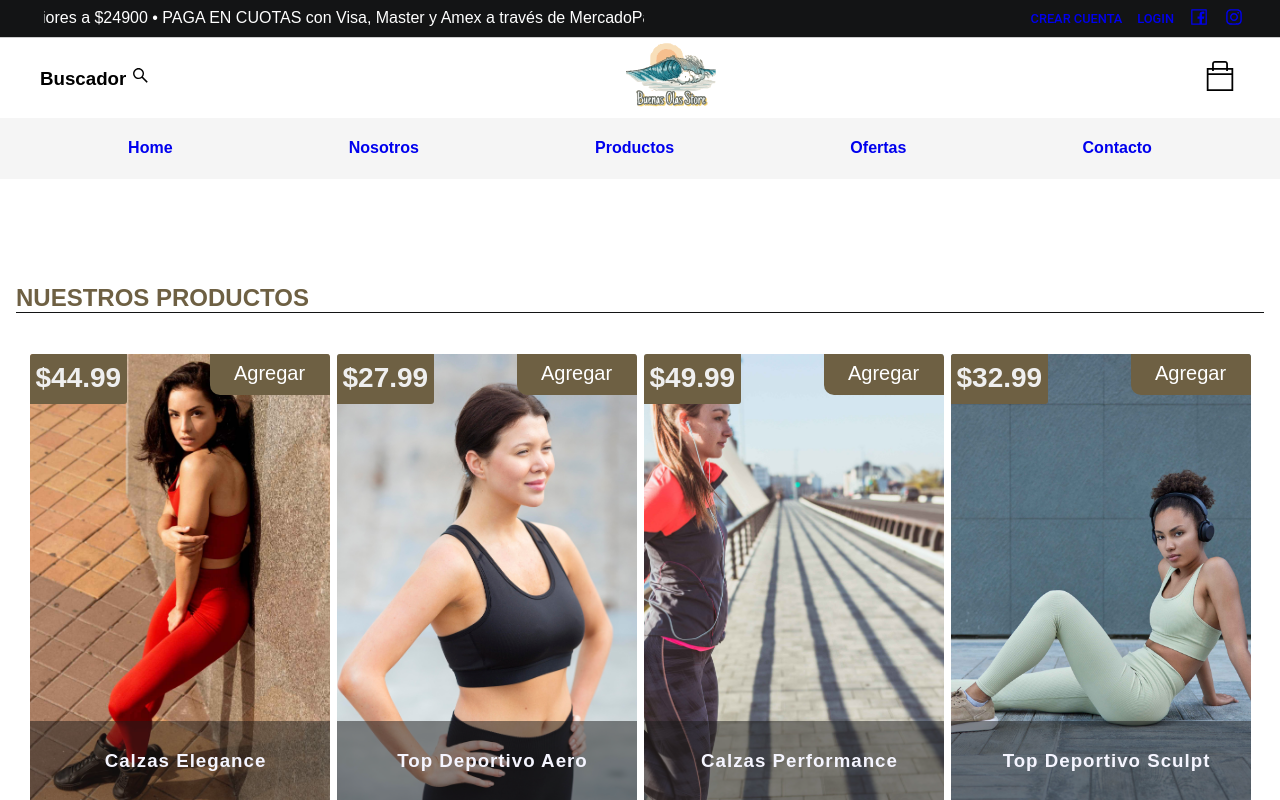
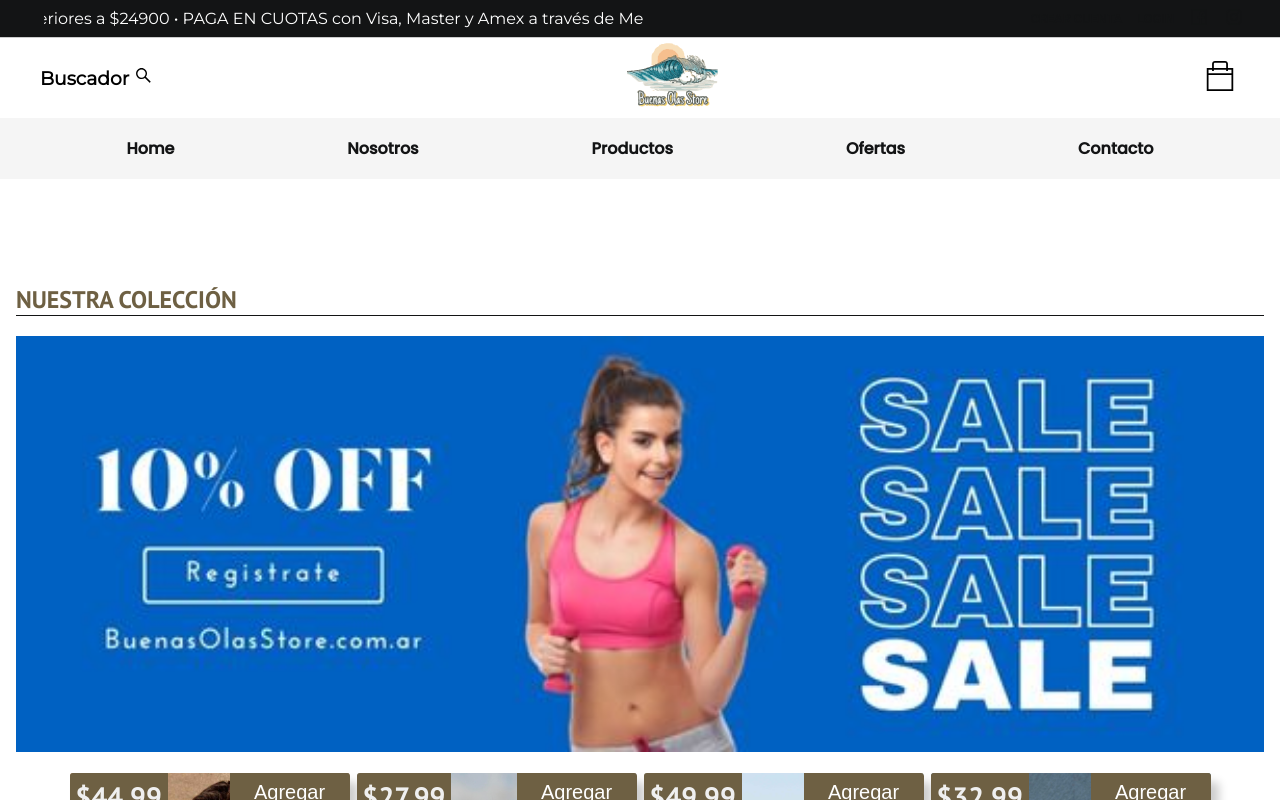
Before and after one commit to JoseTorres82/bosreactv3, a React (Vite) app: page /Productos in a window 1280 px wide. Shown: the top 800 px of the page. Built offline with nearby package versions, Linux system fonts and the light colour scheme.

Commit message:
seModificanEstilos

```diff
--- a/index.html
+++ b/index.html
@@ -1,7 +1,10 @@
-<!doctype html>
+<!DOCTYPE html>
 <html lang="es">
   <head>
     <meta charset="UTF-8" />
+    <link rel="preconnect" href="https://fonts.googleapis.com" />
+    <link rel="preconnect" href="https://fonts.gstatic.com" crossorigin />
+    <link href="https://fonts.googleapis.com/css2?family=Montserrat&family=PT+Sans:wght@400;700&family=Poppins:wght@300;400;500&display=swap"  rel="stylesheet"/>
     <link rel="icon" type="image/svg+xml" href="/vite.svg" />
     <meta name="viewport" content="width=device-width, initial-scale=1.0" />
     <title>Vite + React E-1-2-3</title>
--- a/src/components/Productos/CardProducto.jsx
+++ b/src/components/Productos/CardProducto.jsx
@@ -8,8 +8,9 @@ import {
 } from "./CardsProductosStyles";
 
 function mostrarImagenDefault(event) {
-  event.target.src = '/bo_Logo.svg';
-  event.target.style.maxWidth = '380px';
+  event.target.src = '/bo_Logo.svg' ;
+  event.target.style.maxWidth = '450px';
+  event.target.style.marginTop= '70px';
   event.target.style.display = 'flex';
   event.target.style.height = 'auto';
 
--- a/src/components/Productos/CardsProductos.jsx
+++ b/src/components/Productos/CardsProductos.jsx
@@ -8,7 +8,8 @@ const CardsProductos = () => {
     return (
 
       <ProductosWrapper>
-          <h2 id='destacados' >Nuestros Productos</h2>
+          <h2 id='destacados' > Nuestra Colección</h2>
+          <img src="/images/1.jpg" alt="" />
           <ProductosContainer>
               {
                   products.map((stock) => {
--- a/src/components/Productos/CardsProductosStyles.js
+++ b/src/components/Productos/CardsProductosStyles.js
@@ -15,12 +15,16 @@ export const ProductosWrapper = styled.section`
 
   h2 {
     text-align: left;
-    /* color: #f5f5f5; */
     width: 100%;
     color: #6e6043;
     margin-top: 60px;
     border-bottom: #131415 1px solid;
     text-transform: uppercase;
+  }
+  img {
+    max-height: 450px;
+    margin: 0 auto;
+    width: 100%;
   }
 `;
 
@@ -37,18 +41,20 @@ export const ProductosContainer = styled.div`
   color: #f5f5f5;
   gap: 5px;
 
+
   @media (max-width: 767px) {
     flex-flow: wrap;
     gap: 10px;
   }
 `;
 export const ProductosCard = styled.div`
-  width: 300px;
+  width: 280px;
   height: 450px;
   overflow: hidden;
   margin: 1px;
   border-radius: 3px;
   position: relative;
+  box-shadow: 8px 9px 10px rgba(0, 0, 0, 0.2);
 
   img {
     height: 450px;
@@ -127,8 +133,13 @@ export const ProductosCard = styled.div`
     background: #000;
   }
   .intro:hover p {
+    max-width: 250px;
+    margin: 0 auto;
+    width: 100%;
+    text-align: center;
     visibility: visible;
     opacity: 1;
+
   }
 
   .oferta-icon {
@@ -184,7 +195,6 @@ export const ContainerBtnAdd = styled.div`
     display: inline-block;
     border-radius: 0px 5px 0px 10px;
     background: #6e6043;
-    /* background-color: #f4511e; */
     border: none;
     color: #ffffff;
     text-align: center;
@@ -223,6 +233,7 @@ export const ContainerBtnAdd = styled.div`
     opacity: 1;
     right: 0;
   }
+
 `;
 
 export const CardPrice = styled.span`
--- a/src/data/Products.js
+++ b/src/data/Products.js
@@ -111,7 +111,7 @@
       desc: "Buzo deportivo con detalles reflectantes para mayor visibilidad durante el entrenamiento nocturno.",
       price: 47.99,
       category: "Buzos",
-      img: "/images/img14.jpg",
+      img: "/* /images/img14.jpg */",
     },
     {
       id: 15,
--- a/src/styles/GlobalStyles.js
+++ b/src/styles/GlobalStyles.js
@@ -1,7 +1,6 @@
 import { createGlobalStyle } from "styled-components";
 
 export const GlobalStyles = createGlobalStyle`
-@import url('https://fonts.googleapis.com/css2?family=Montserrat&family=PT+Sans:wght@400;700&family=Poppins:wght@300;400;500&display=swap');
 
   :root {
     color: #213547;
@@ -20,9 +19,12 @@ export const GlobalStyles = createGlobalStyle`
     overflow-x: hidden
   }
   a {
+    color: #131415;
     text-decoration: none;
 
   }
 
-
+  &a:visited {
+    color: #131415;
+  }
 `;
```
Also changed, not shown: src/pages/Productos/ProductDetails/ProductDetails.jsx (added).
